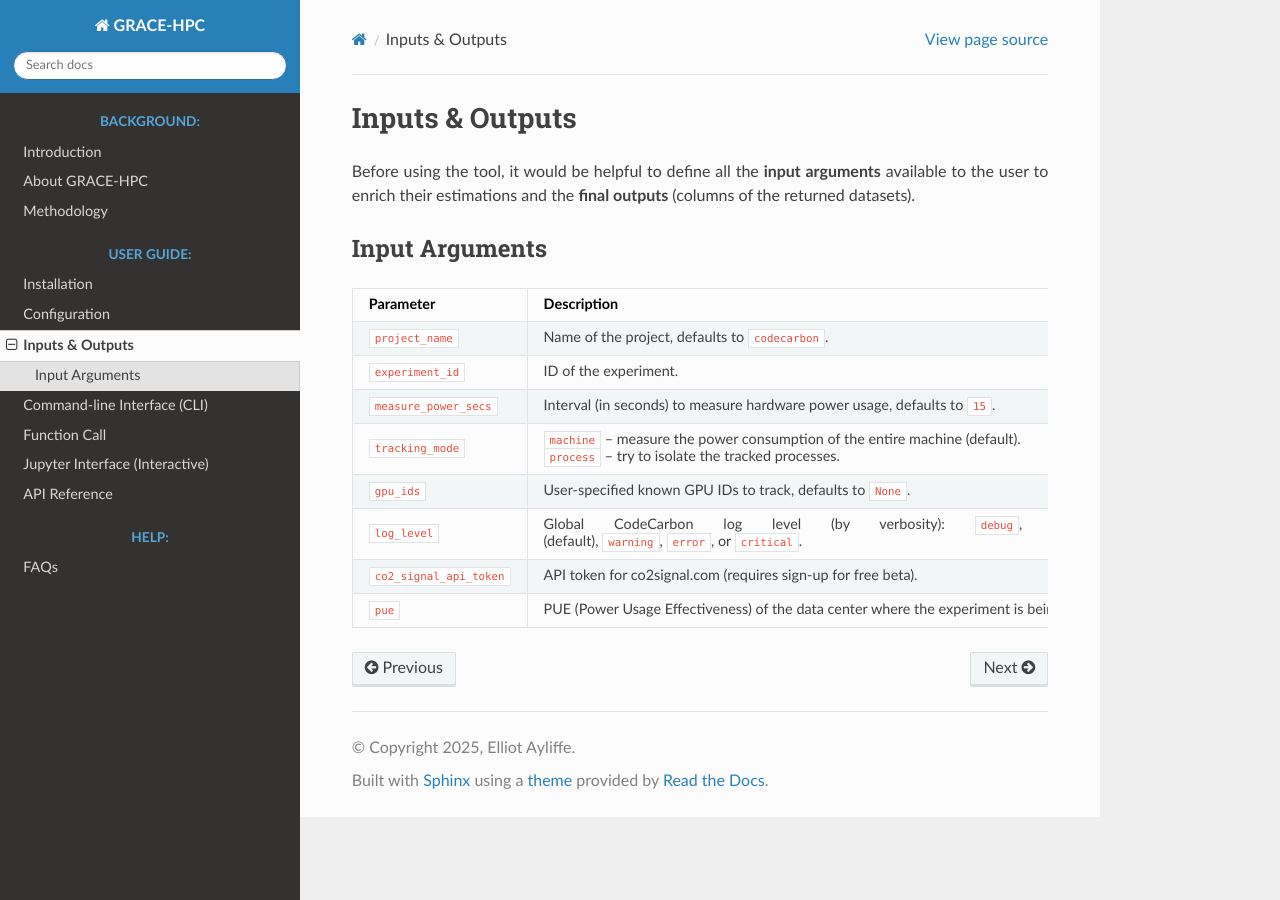
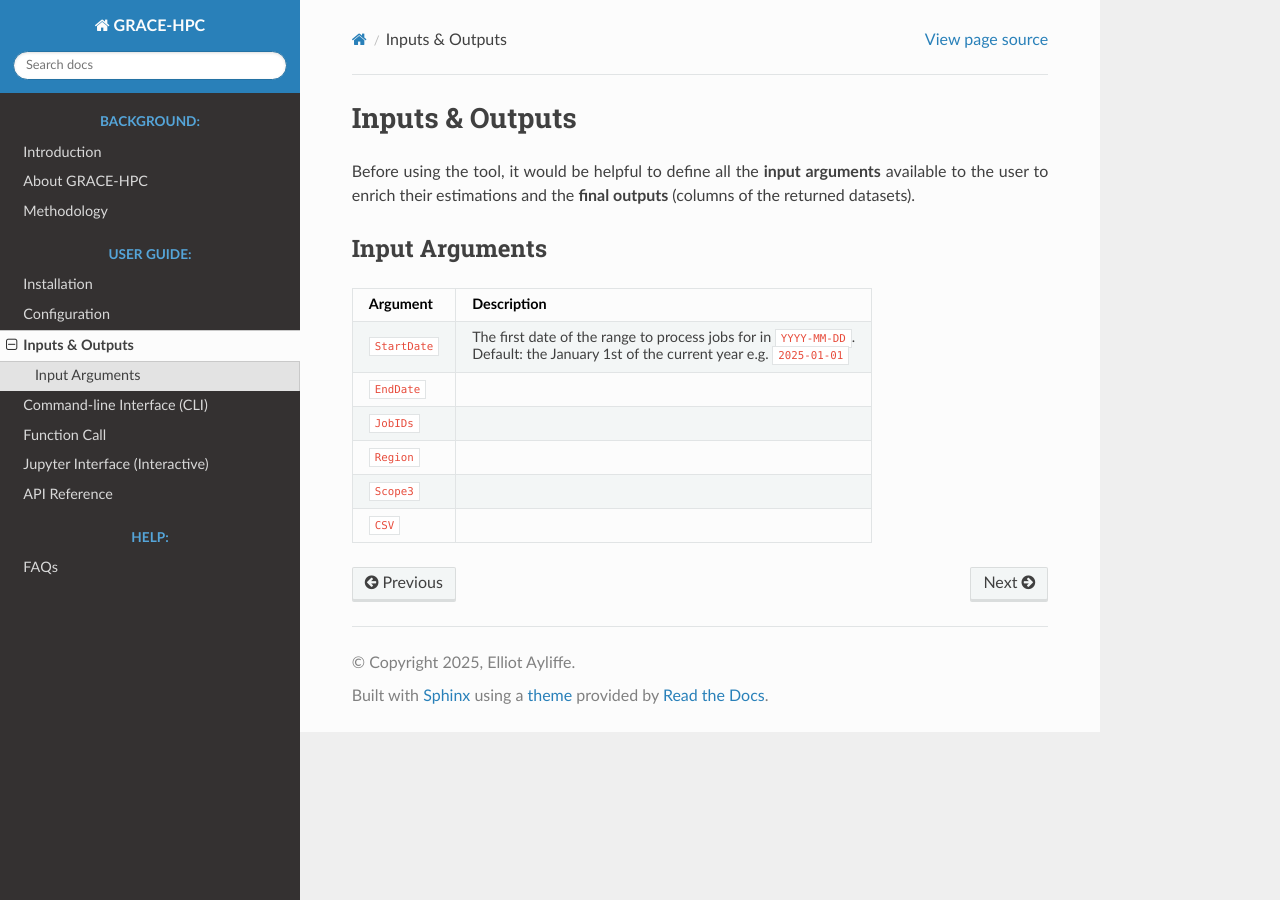
Before and after one commit to Elliot-Ayliffe/GRACE-HPC, a Sphinx documentation site: the page built from docs/inputs_outputs.md, in a window 1280 px wide. Built offline with Sphinx 7.4.7 and the Read the Docs theme 3.1.0, drawn with Linux system fonts in a browser that asks for light colours.

Commit message:
Update inputs_outputs.md

```diff
--- a/docs/inputs_outputs.md
+++ b/docs/inputs_outputs.md
@@ -4,13 +4,11 @@ Before using the tool, it would be helpful to define all the **input arguments**
 
 ## Input Arguments
 
-| Parameter            | Description                                                                                                                                                             |
-|----------------------|-------------------------------------------------------------------------------------------------------------------------------------------------------------------------|
-| `project_name`       | Name of the project, defaults to `codecarbon`.                                                                                                                          |
-| `experiment_id`      | ID of the experiment.                                                                                                                                                    |
-| `measure_power_secs` | Interval (in seconds) to measure hardware power usage, defaults to `15`.                                                                                                |
-| `tracking_mode`      | `machine` – measure the power consumption of the entire machine (default).  <br> `process` – try to isolate the tracked processes.                                      |
-| `gpu_ids`            | User-specified known GPU IDs to track, defaults to `None`.                                                                                                               |
-| `log_level`          | Global CodeCarbon log level (by verbosity): `debug`, `info` (default), `warning`, `error`, or `critical`.                                                              |
-| `co2_signal_api_token` | API token for co2signal.com (requires sign-up for free beta).                                                                                                        |
-| `pue`                | PUE (Power Usage Effectiveness) of the data center where the experiment is being run.
+| Argument            | Description                                                                     |
+|---------------------|---------------------------------------------------------------------------------|
+| `StartDate`         | The first date of the range to process jobs for in `YYYY-MM-DD`.  <br>   Default: the January 1st of the current year e.g. `2025-01-01`      |
+| `EndDate`           |                                                                                 |
+| `JobIDs`            |                                                                                 |
+| `Region`            |                                                                                 |
+| `Scope3`            |                                                                                 |
+| `CSV`               |                                                                                 |
```
